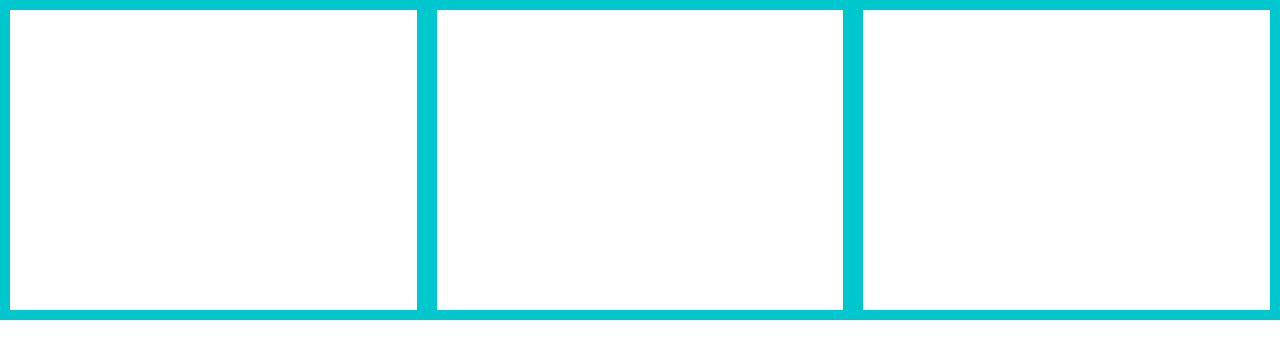
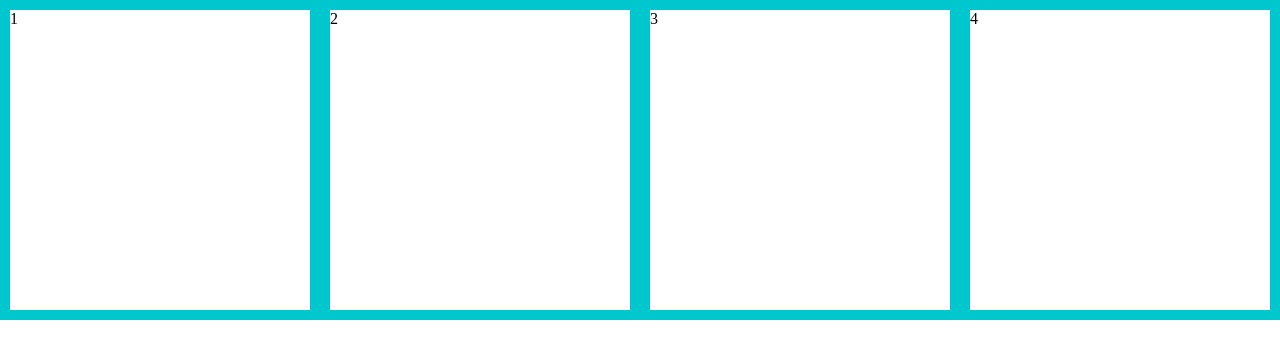
Before and after one commit to Sakura-Hirokawa/1-flexbox, a plain HTML site: page Flexbox/index.html in a window 1280 px wide. Drawn offline with Linux system fonts and the light colour scheme.

Commit message:
[Finish]flex

```diff
--- a/Flexbox/index.html
+++ b/Flexbox/index.html
@@ -8,9 +8,10 @@
 
   <body>
     <div class="flex">
-      <div></div>
-      <div></div>
-      <div></div>
-    </div>
+      <div>1</div>
+      <div>2</div>
+      <div>3</div>
+      <div>4</div>
+  </div>
   </body>
 </html>
```
